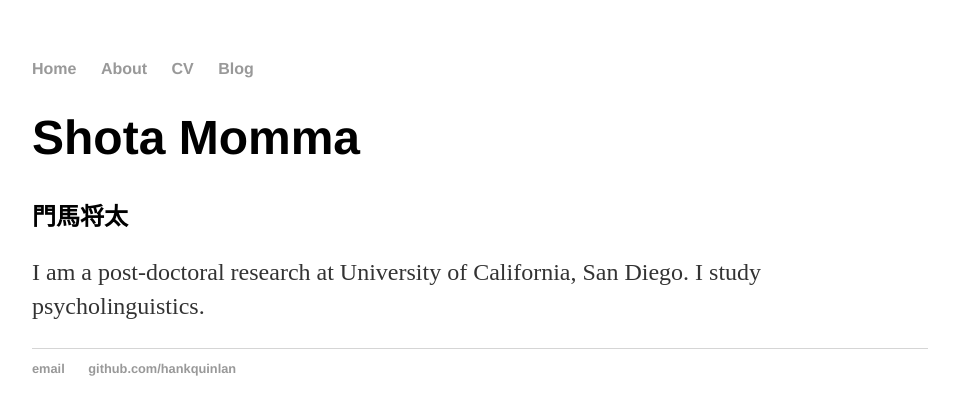
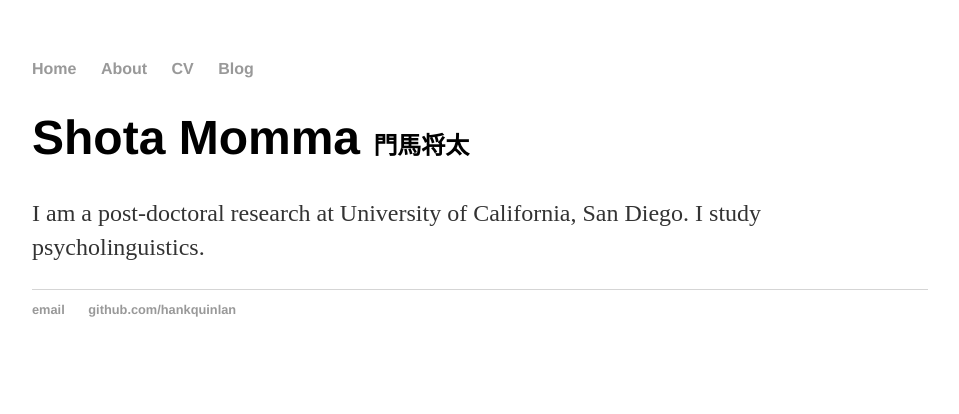
Before and after one commit to shotam/shotam.github.io, a plain HTML site: page index.html in a window 1280 px wide. Shown: the whole page, without its empty margins (160-1119 px from the left). Drawn offline with Linux system fonts and the light colour scheme.

Commit message:
font size change
font size change

```diff
--- a/css/main.css
+++ b/css/main.css
@@ -24,9 +24,8 @@ h1 {
     font-family:'Helvetica', 'Arial', 'Sans-Serif';
 }
 
-h2 {
-    font-size: 1.5em;
-    font-family:'Helvetica', 'Arial', 'Sans-Serif';
+h1 small {
+    font-size: 50%;
 }
 
 p {
@@ -34,6 +33,7 @@ p {
     line-height: 1.4em;
     color: #333;
 }
+
 footer {
     border-top: 1px solid #d5d5d5;
     font-size: .8em;
--- a/index.html
+++ b/index.html
@@ -16,8 +16,7 @@
 		</nav>
 		<div class="container">
     		<div class="blurb">
-        		<h1>Shota Momma </h1>
-        		<h2> 門馬将太 </h2>
+        		<h1>Shota Momma  <small> 門馬将太 </small> </h1>
 				<p> I am a post-doctoral research at University of California, San Diego. I study psycholinguistics.</a></p>
     		</div><!-- /.blurb -->
 		</div><!-- /.container -->
```
